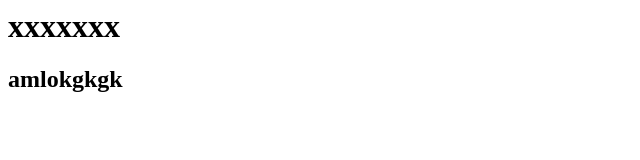
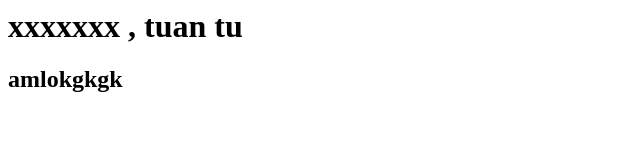
Before and after one commit to phamtu219/testgit, a plain HTML site: page index.html in a window 1280 px wide. Shown: the whole page, without its empty margins (0-640 px from the left). Drawn offline with Linux system fonts and the light colour scheme.

Commit message:
Update index.html

```diff
--- a/index.html
+++ b/index.html
@@ -1,3 +1,3 @@
-<h1>xxxxxxx</h1>
+<h1>xxxxxxx , tuan tu </h1>
 
 <h2>amlokgkgk</h2>
```
